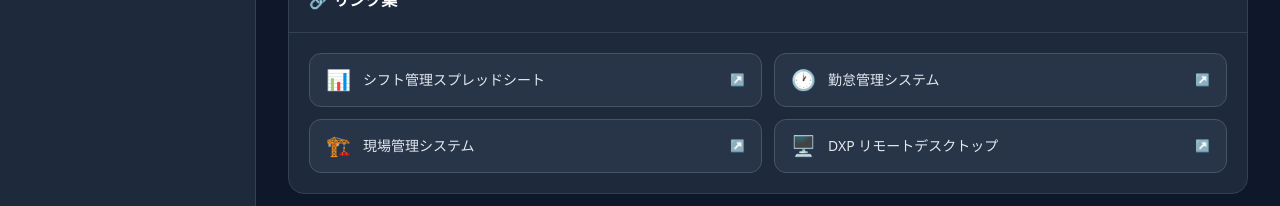
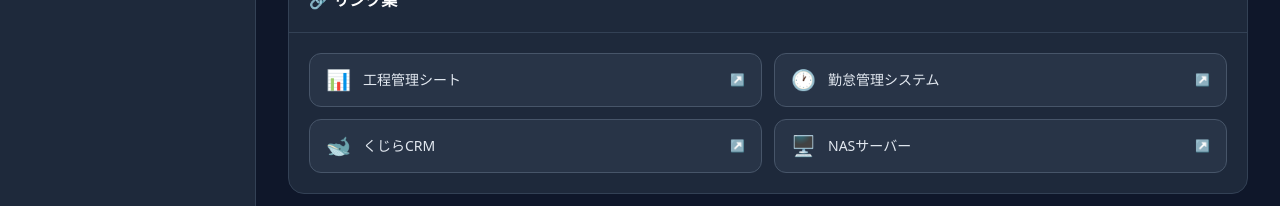
Before and after one commit to fyoneyone9-cyber/kujira-support, a Next.js app: page /dashboard in a window 1280 px wide. Shown: the part 457-663 px from the top of the page. Built offline with nearby package versions, Linux system fonts and the light colour scheme; no server answers; the database is empty.

Commit message:
fix: update quick link labels

```diff
--- a/src/app/(app)/dashboard/page.tsx
+++ b/src/app/(app)/dashboard/page.tsx
@@ -81,10 +81,10 @@ export default async function DashboardPage() {
         </div>
         <div className="grid grid-cols-1 sm:grid-cols-2 gap-3 p-5">
           {[
-            { label: 'シフト管理スプレッドシート', url: 'https://docs.google.com/spreadsheets/d/1GiEvK-KLB7rl1lrCn-Llgl9H6W4m2PuZJXby2RqIuMc/edit?gid=602309486#gid=602309486', icon: '📊' },
+            { label: '工程管理シート', url: 'https://docs.google.com/spreadsheets/d/1GiEvK-KLB7rl1lrCn-Llgl9H6W4m2PuZJXby2RqIuMc/edit?gid=602309486#gid=602309486', icon: '📊' },
             { label: '勤怠管理システム', url: 'https://attendance-app-prod-716327310989.asia-northeast1.run.app/login', icon: '🕐' },
-            { label: '現場管理システム', url: 'https://d1zlma8f7wwwsg.cloudfront.net/login', icon: '🏗️' },
-            { label: 'DXP リモートデスクトップ', url: 'https://dxp2800-b53d.jp9.ug.link/desktop/?os=ugospro#/', icon: '🖥️' },
+            { label: 'くじらCRM', url: 'https://d1zlma8f7wwwsg.cloudfront.net/login', icon: '🐋' },
+            { label: 'NASサーバー', url: 'https://dxp2800-b53d.jp9.ug.link/desktop/?os=ugospro#/', icon: '🖥️' },
           ].map((link) => (
             <a
               key={link.url}
```
